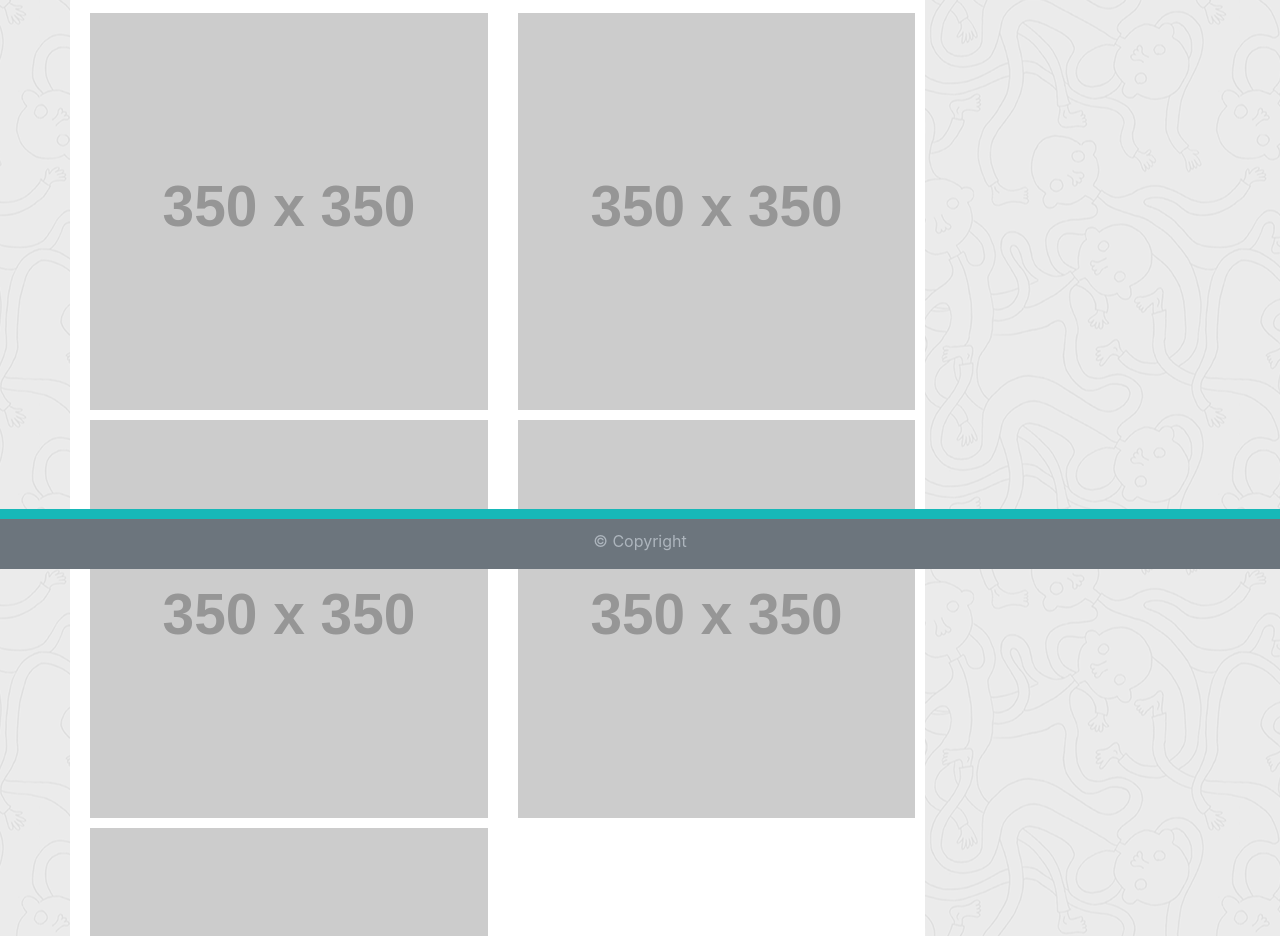
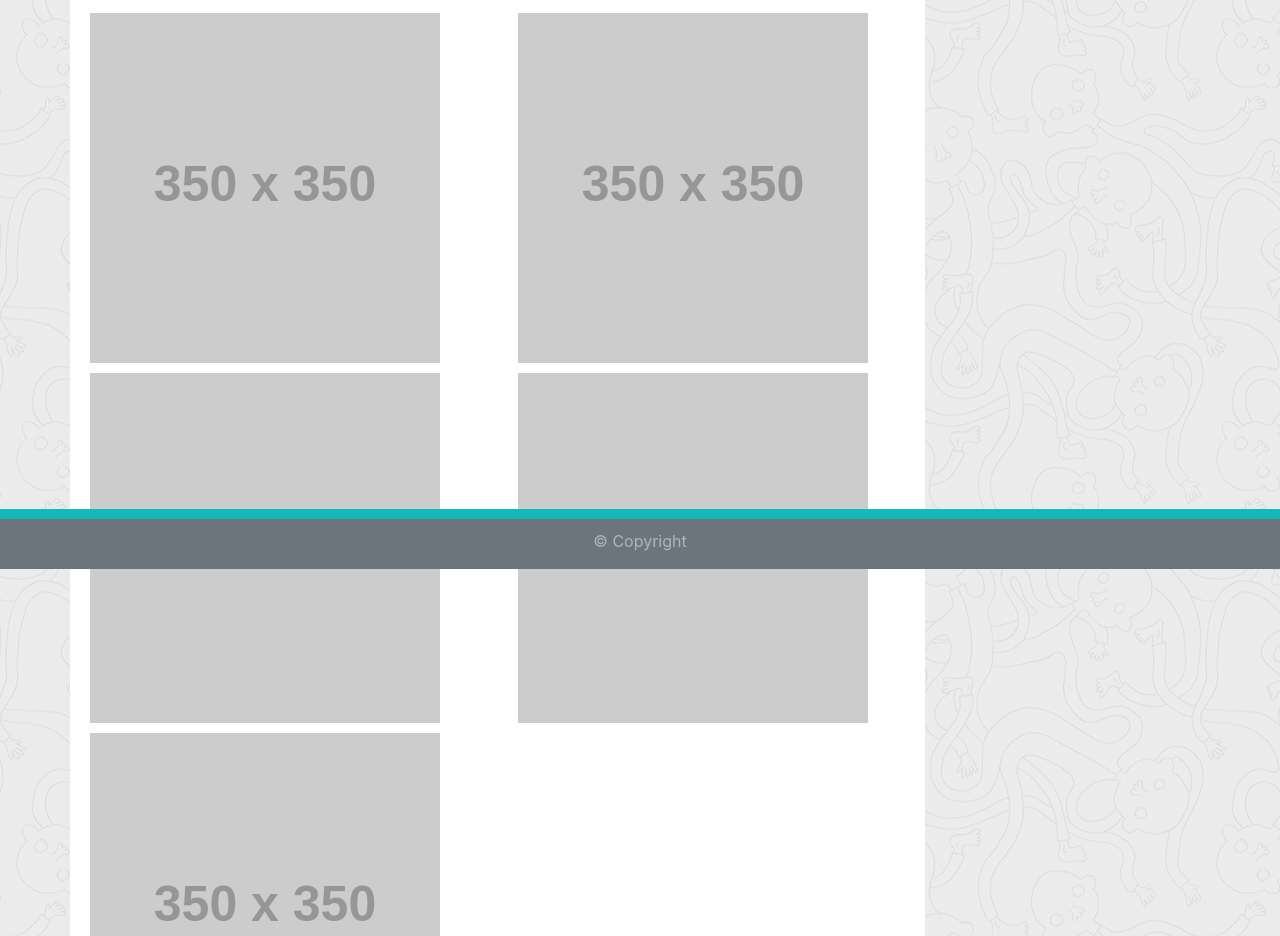
Before and after one commit to NavdeepDP/Navdeep-my-responsive-portfolio, a plain HTML site: page portfolio.html in a window 1280 px wide. Shown: the part 231-1167 px from the top of the page. Drawn offline with nearby package versions, Linux system fonts and the light colour scheme; placeholder pictures from the web are drawn by us.

Commit message:
Added comments in HTNl files and cleaned up unused selectors

```diff
--- a/assets/css/styles.css
+++ b/assets/css/styles.css
@@ -39,7 +39,6 @@ body {
   width: 100%;
   height: 60px;
   background-color: #6c757d;
-
 }
 
 .top-footer {
@@ -59,8 +58,7 @@ body {
 
 /* contact page*/
 
-.contact-me
-{
+.contact-me {
   background-color: white;
   padding-right: 70px;
   padding-left: 43px;
@@ -68,39 +66,36 @@ body {
   padding-bottom: 43px;
 }
 
-#contact-header{
+#contact-header {
   color: #17b8b8;
-    font-family:serif;
+  font-family: serif;
   font-weight: bolder;
-
 }
 
-button{
+button {
   background-color: #17b8b8;
-    border:none;
-    color:white;
+  border: none;
+  color: white;
   text-align: center;
-    font-size:16px;
+  font-size: 16px;
 
-    margin:4px,2px;
+  margin: 4px, 2px;
   margin-bottom: 20px;
-    padding-left: 30px;;
-    padding-right: 30px;;
-    padding-top: 20px;;
-    padding-bottom: 20px;;
+  padding-left: 30px;
+  padding-right: 30px;
+  padding-top: 20px;
+  padding-bottom: 20px;
 }
+
 /* portfolio page */
 
-#portfolio-header{
+#portfolio-header {
   color: #17b8b8;
-    font-family:serif;
+  font-family: serif;
   font-weight: bolder;
-
 }
 
-
-.portfolio
-{
+.portfolio-col {
   background-color: white;
   padding-right: 10px;
   padding-left: 20px;
@@ -108,16 +103,16 @@ button{
   padding-bottom: 70px;
 }
 
-.image-p{
-    width: 100%;
+.image-p {
+  max-width: 100%;
   height: auto;
   margin-bottom: 10px;
-
 }
 
 /* index page */
-.about-me
-{
+
+
+.about-me {
   background-color: white;
   /* padding-right: 70px;
     padding-left: 43px;
@@ -125,18 +120,17 @@ button{
     padding-bottom: 43px; */
 }
 
-#about-me-header{
+#about-me-header {
   color: #17b8b8;
-    font-family:serif;
+  font-family: serif;
   font-weight: bolder;
-
 }
 
-.image-about-me{
+.image-about-me {
   float: left;
   margin-right: 20px;
 }
 
-.mt-auto{
-    margin-top: auto!important;
+.mt-auto {
+  margin-top: auto !important;
 }
--- a/portfolio.html
+++ b/portfolio.html
@@ -19,6 +19,7 @@
 </head>
 
 <body>
+    <!-- Header Section -->
     <header>
         <nav class="navbar navbar-expand-lg navbar-light bg-light">
             <span class="navbar-text" id="your-name">Your Name</span>
@@ -43,32 +44,31 @@
             </div>
         </nav>
     </header>
+    <!-- Header Section -->
 
+    <!-- Main content -->
     <main>
-        <div class="container" id="#container-portfolio">
-            <div class="row" id="row-portfolio">
-                <div class="col-lg-9 portfolio">
+        <div class="container" >
+            <div class="row">
+                <div class="col-lg-9 portfolio-col">
                     <h1 id="portfolio-header">Portfolio</h1>
                     <hr />
                     <div class="row">
-                        <div class="col-lg-6 .image-p"> <img class="img-responsive   image-p" src="http://placehold.it/350x350" alt=""></div>
-                        <div class="col-lg-6 .image-p"> <img class="img-responsive   image-p" src="http://placehold.it/350x350" alt=""></div>
+                        <div class="col-sm-6 .image-p"> <img class="img-responsive   image-p" src="http://placehold.it/350x350" alt="Portfolio Image"></div>
+                        <div class="col-sm-6 .image-p"> <img class="img-responsive   image-p" src="http://placehold.it/350x350" alt="Portfolio Image"></div>
                     </div>
                     <div class="row">
-                        <div class="col-lg-6 .image-p"> <img class="img-responsive image-p" src="http://placehold.it/350x350" alt=""></div>
-                        <div class="col-lg-6 .image-p"> <img class="img-responsive image-p" src="http://placehold.it/350x350" alt=""></div>
+                        <div class="col-sm-6 .image-p"> <img class="img-responsive image-p" src="http://placehold.it/350x350" alt="Portfolio Image"></div>
+                        <div class="col-sm-6 .image-p"> <img class="img-responsive image-p" src="http://placehold.it/350x350" alt="Portfolio Image"></div>
                     </div>
                     <div class="row">
-                        <div class="col-lg-6 .image-p"> <img class="img-responsive image-p" src="http://placehold.it/350x350" alt=""></div>
-
+                        <div class="col-sm-6 .image-p"> <img class="img-responsive image-p" src="http://placehold.it/350x350" alt="Portfolio Image"></div>
                     </div>
                 </div>
-
             </div>
-
-
         </div>
     </main>
+    <!-- Main content -->
 
     <!-- Footer -->
     <footer class="footer">
```
Also changed, not shown: index.html (+1 -2 lines). Lines whose indentation alone changed are shown as unchanged.
